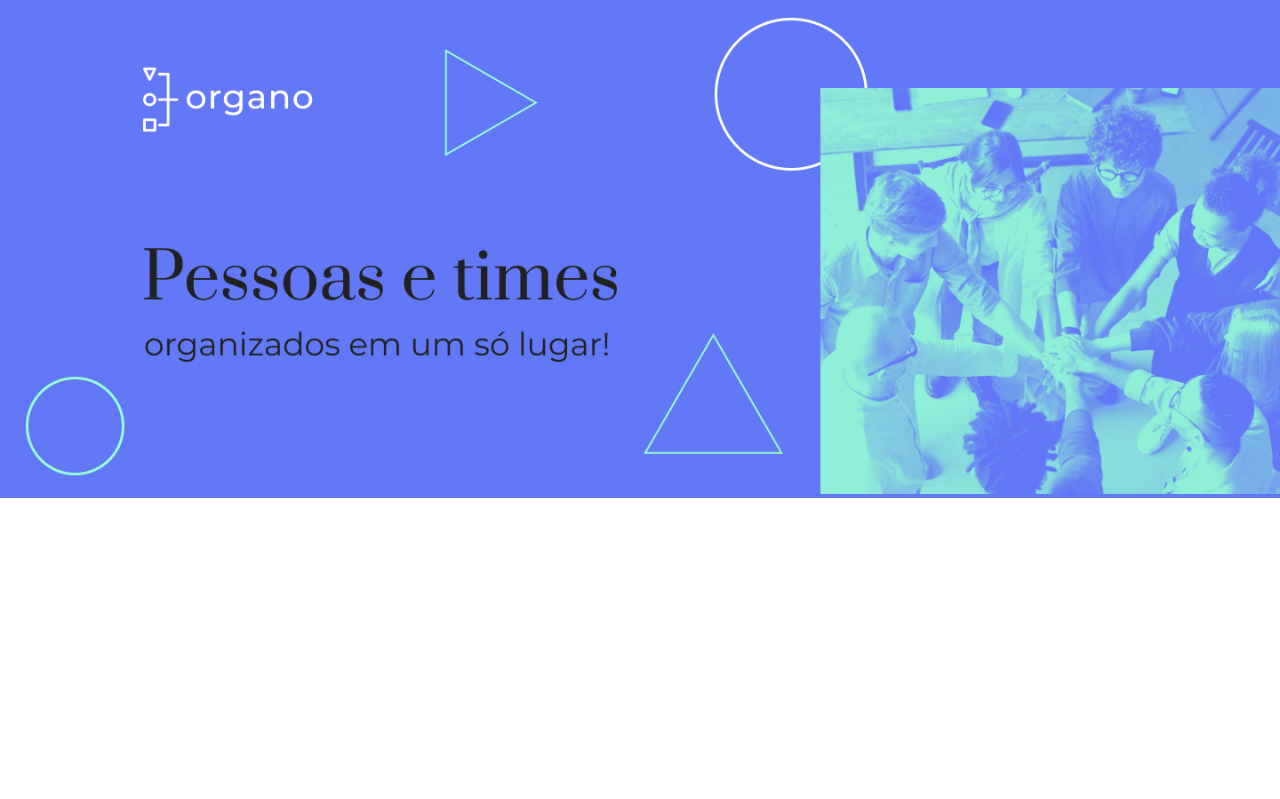
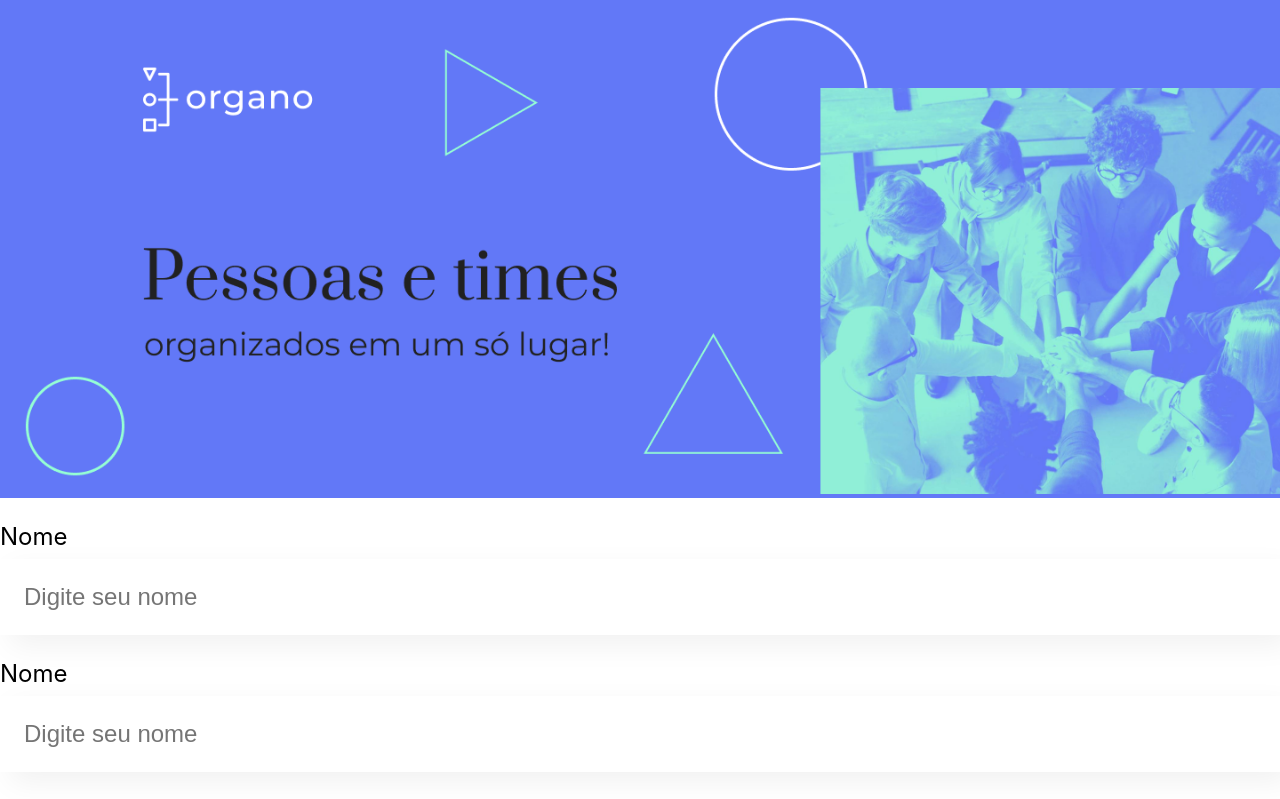
Before and after one commit to GustavoRRSilva/reactAlura, a React (Create React App) app: page / in a window 1280 px wide. Shown: the top 799 px of the page. Built offline with nearby package versions, Linux system fonts and the light colour scheme.

Commit message:
fim da aula campo de texto

```diff
--- a/src/App.js
+++ b/src/App.js
@@ -1,10 +1,13 @@
-import Banner from './componentes/Banner/Banner';
-import './componentes/Banner/Banner.css'
-
+import Banner from './componentes/Banner';
+import CampoTexto from './componentes/CampoTexto';
 function App() {
   return (
     <div className="App">
       <Banner />
+      <CampoTexto/>
+      <CampoTexto/>
+      <CampoTexto/>
+      <CampoTexto/>
     </div>
   );
 }
--- a/src/componentes/Banner/Banner.js
+++ b/src/componentes/Banner/index.js
@@ -1,3 +1,4 @@
+import './Banner.css';
 function Banner(){
     return(
         <header className = "banner">
--- /dev/null
+++ b/src/componentes/CampoTexto/CampoTexto.css
@@ -0,0 +1,20 @@
+.campoTexto{
+ margin: 24px 0;
+}
+
+.campoTexto label{
+    display: block;
+    margin-bottom: 8px;
+    font-size: 24px;
+
+}
+
+.campoTexto input{
+    background-color: #FFFFFF;
+    box-shadow: 10px 10px 30px 0px rgba(0, 0, 0, 0.06);
+    width: 100%;
+    border: none;
+    font-size: 24px;
+    padding: 24px;
+    box-sizing: border-box;
+}
--- /dev/null
+++ b/src/componentes/CampoTexto/index.js
@@ -0,0 +1,14 @@
+import './CampoTexto.css';
+const CampoTexto = () => {
+    return(
+       <div className="campoTexto">
+        <label class>Nome</label>
+        <input
+        placeholder='Digite seu nome'
+
+        />
+       </div>
+    )
+}
+//Forma diferente de criar um componente
+export default CampoTexto;
```
Also changed, not shown: src/componentes/Formulario/Formulario.js (added, +9 -0 lines), src/componentes/Formulario/Formulario.css (added).
